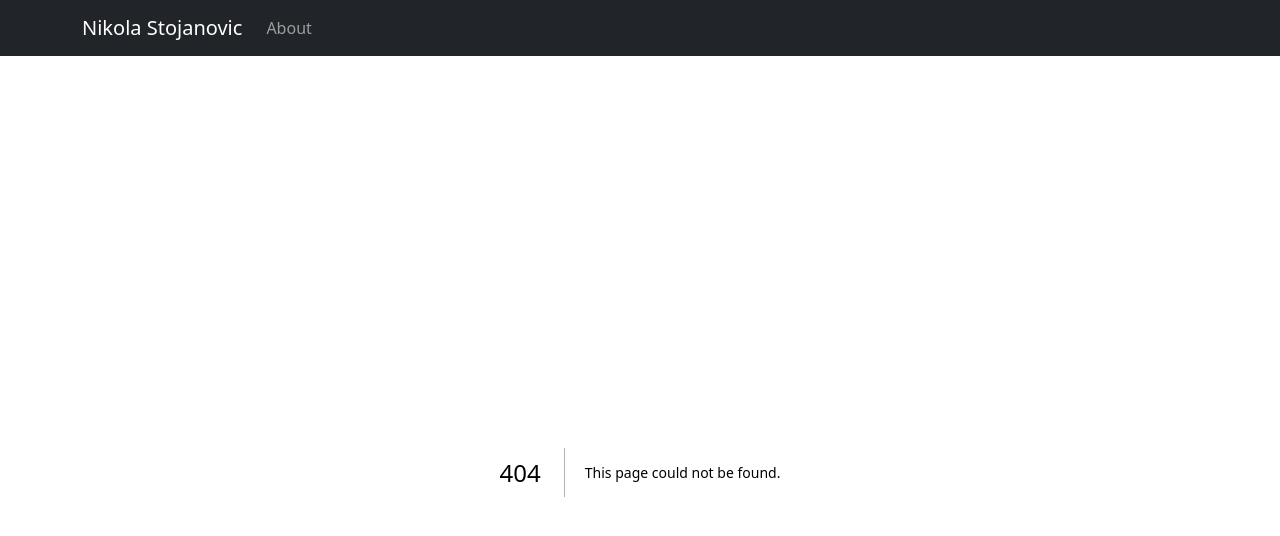
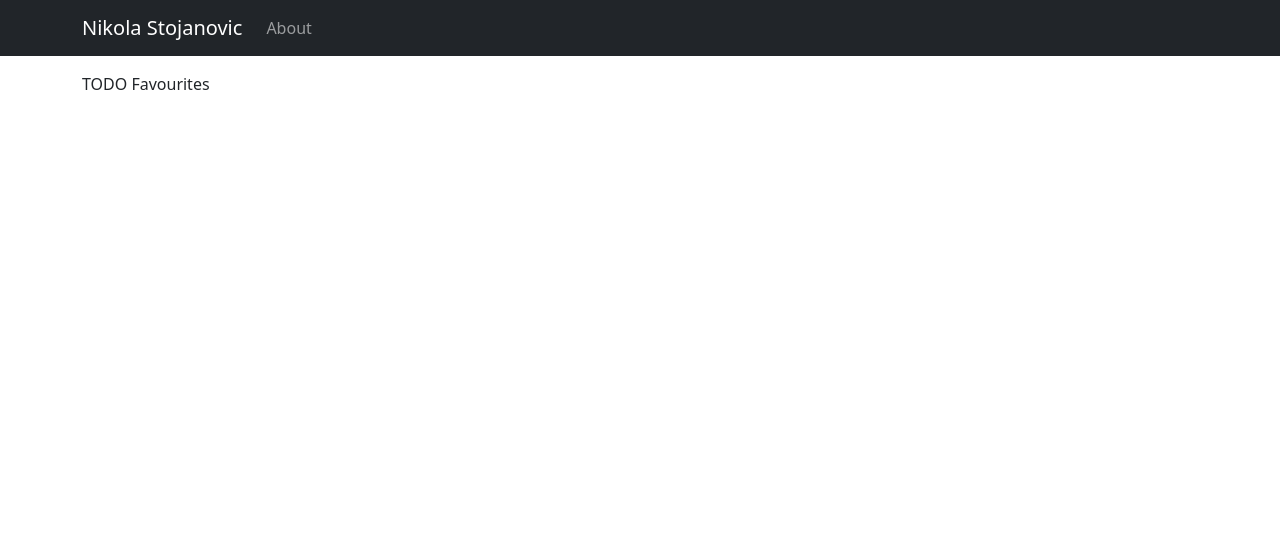
Before and after one commit to nikolastoj95/BTI425-WebProgramming_Apps_Services, a Next.js app in the folder assignments/dev/a2/assign2-app/: page /favourites in a window 1280 px wide. Before the commit this address had no page. Shown: the top 536 px of the page. Built offline with nearby package versions, Linux system fonts and the light colour scheme.

Commit message:
created noew route favourites page to store books liked

```diff
--- /dev/null
+++ b/assignments/dev/a2/assign2-app/pages/favourites.js
@@ -0,0 +1,7 @@
+export default function Favourites(){
+    return (
+        <>
+            TODO Favourites
+        </>
+    )
+}
```
